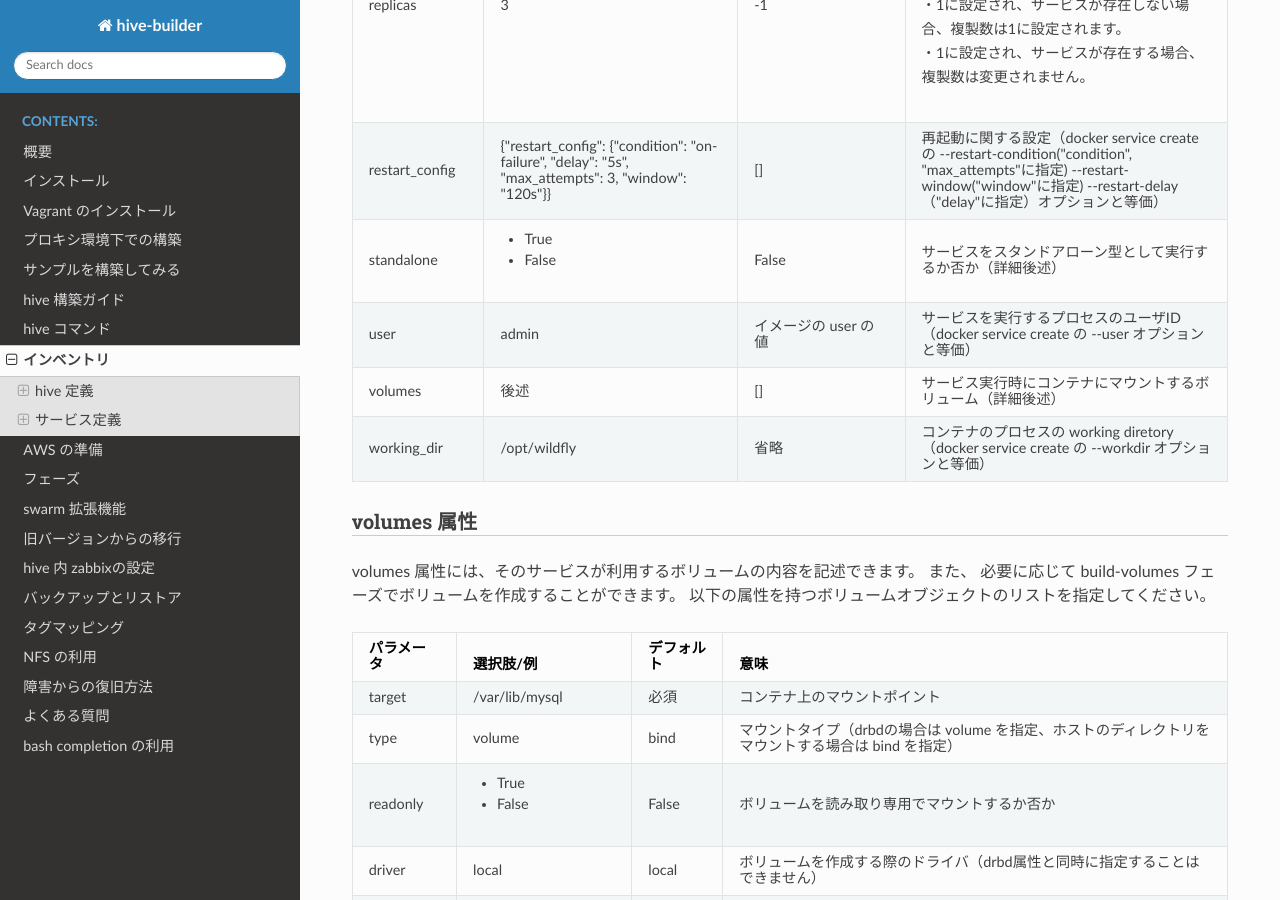
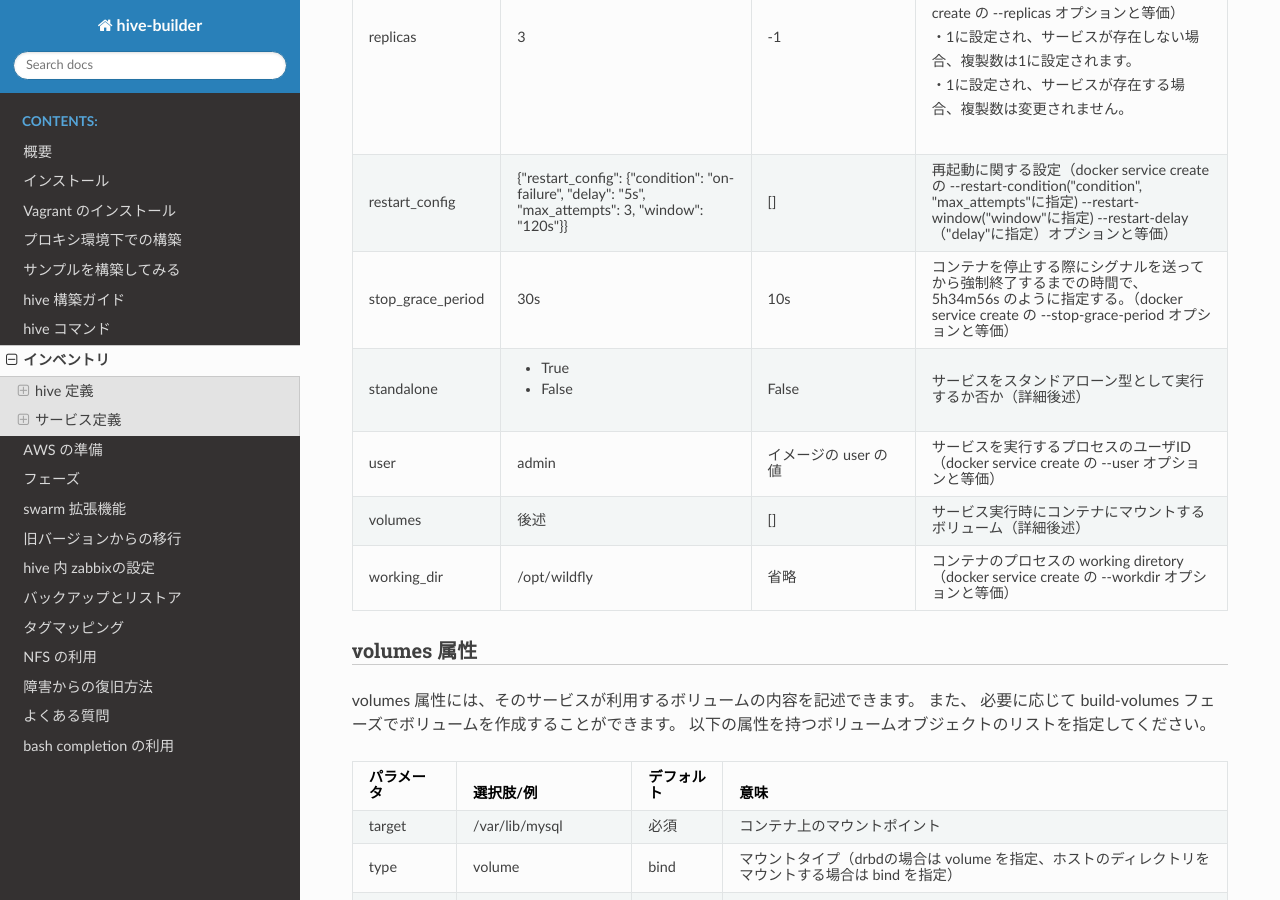
Before and after one commit to procube-open/hive-builder, a Sphinx documentation site: the page built from docs/inventory.rst, in a window 1280 px wide and 900 px high, scrolled down 13055 px. Built offline with Sphinx 7.4.7 and the Read the Docs theme 2.0.0, drawn with Linux system fonts in a browser that asks for light colours.

Commit message:
support stop_grace_period

```diff
--- a/docs/inventory.rst
+++ b/docs/inventory.rst
@@ -766,6 +766,10 @@ services 属性にサービスごとにサービス名をキーとしてサー
       - {"restart_config": {"condition": "on-failure", "delay": "5s", "max_attempts": 3, "window": "120s"}}
       - []
       - 再起動に関する設定（docker service create の --restart-condition("condition", "max_attempts"に指定) --restart-window("window"に指定) --restart-delay（"delay"に指定）オプションと等価）
+    * - stop_grace_period
+      - 30s
+      - 10s
+      - コンテナを停止する際にシグナルを送ってから強制終了するまでの時間で、5h34m56s のように指定する。（docker service create の --stop-grace-period オプションと等価）
     * - standalone
       - - True
         - False
```
Also changed, not shown: 2 other files.
